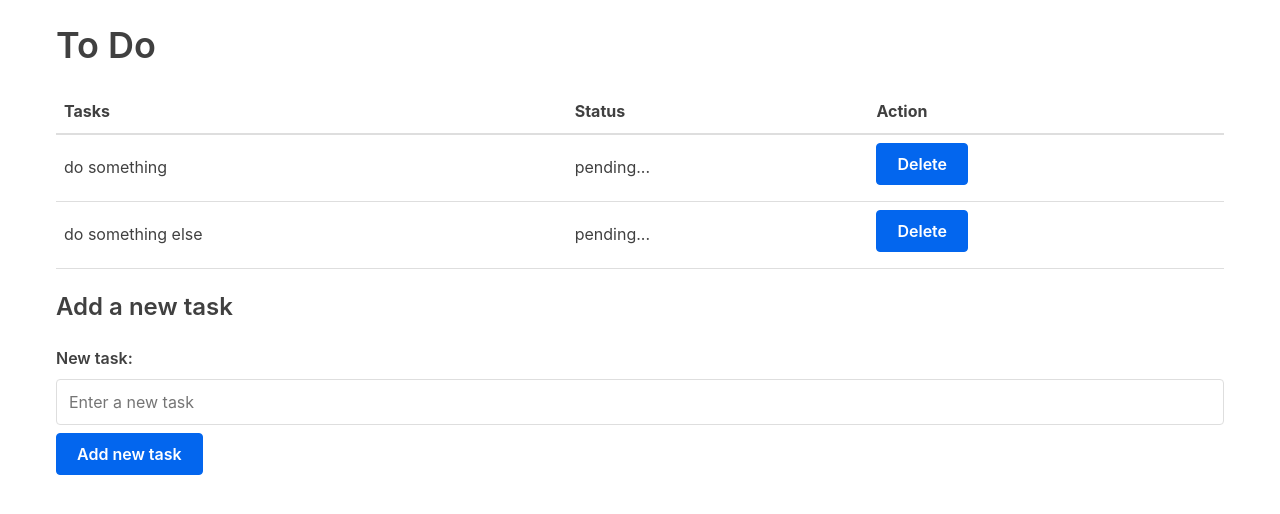
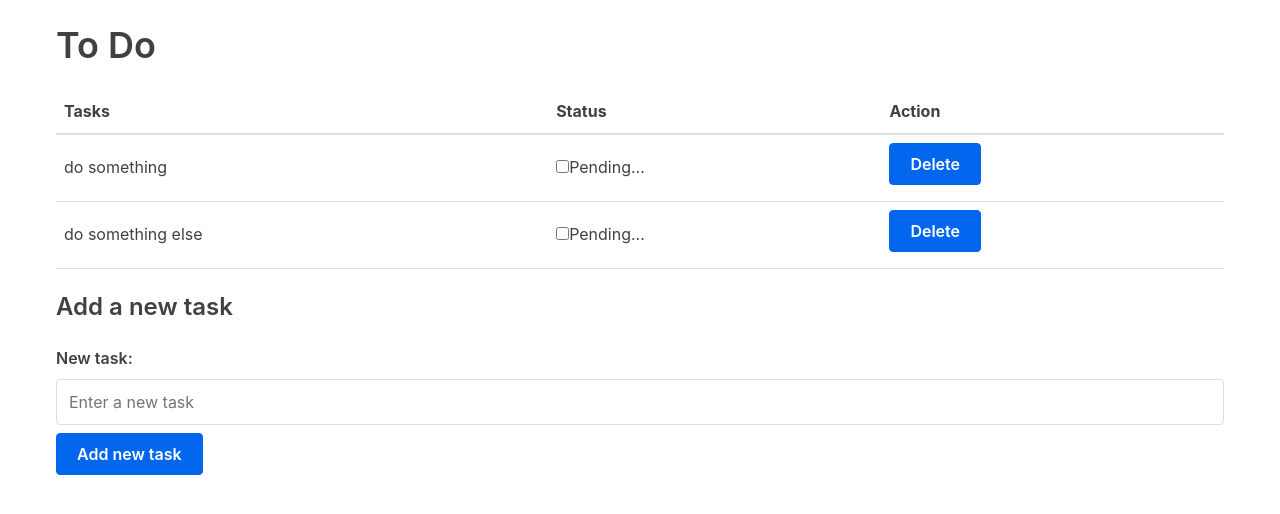
Before and after one commit to peterk6e/react-to-do-list, a React (Create React App) app in the folder to-do/: page / in a window 1280 px wide. Shown: the top 514 px of the page. Built offline with nearby package versions, Linux system fonts and the light colour scheme.

Commit message:
handle checkbox

```diff
--- a/to-do/src/App.js
+++ b/to-do/src/App.js
@@ -33,13 +33,25 @@ class App extends Component {
     });
   };
 
+  handleCheck = (index) => {
+    const { tasks } = this.state;
+    tasks[index].status = !tasks[index].status
+    this.setState({
+      tasks: tasks
+    })
+  };
+
   render() {
     const { tasks } = this.state;
 
     return (
       <div className="container">
         <h1>To Do</h1>
-        <Table tasks={tasks} removeTask={this.removeTask} />
+        <Table
+          tasks={tasks}
+          removeTask={this.removeTask}
+          handleCheck={this.handleCheck}
+        />
         <Form handleSubmit={this.handleSubmit} />
       </div>
     );
--- a/to-do/src/Table.js
+++ b/to-do/src/Table.js
@@ -1,9 +1,13 @@
 const Table = (props) => {
-  const { tasks, removeTask } = props;
+  const { tasks, removeTask, handleCheck } = props;
   return (
     <table>
       <TableHeader />
-      <TableBody tasks={tasks} removeTask={removeTask} />
+      <TableBody
+        tasks={tasks}
+        removeTask={removeTask}
+        handleCheck={handleCheck}
+      />
     </table>
   );
 };
@@ -24,8 +28,15 @@ const TableBody = (props) => {
   const rows = props.tasks.map((task, index) => {
     return (
       <tr key={index}>
-        <td>{task.task}</td>
-        <td>{task.status ? "done" : "pending..."}</td>
+        <td className={task.status ? "line-through" : ""}>{task.task}</td>
+        <td>
+          <input
+            class="checkbox"
+            type="checkbox"
+            onChange={() => props.handleCheck(index)}
+          />
+          {task.status ? "Done" : "Pending..."}
+        </td>
         <td>
           <input
             type="button"
--- a/to-do/src/index.css
+++ b/to-do/src/index.css
@@ -1019,3 +1019,10 @@ caption {
     width: 100%;
   }
 }
+
+/**
+ * Edit
+ */
+ .line-through {
+  text-decoration: line-through;
+}
```
